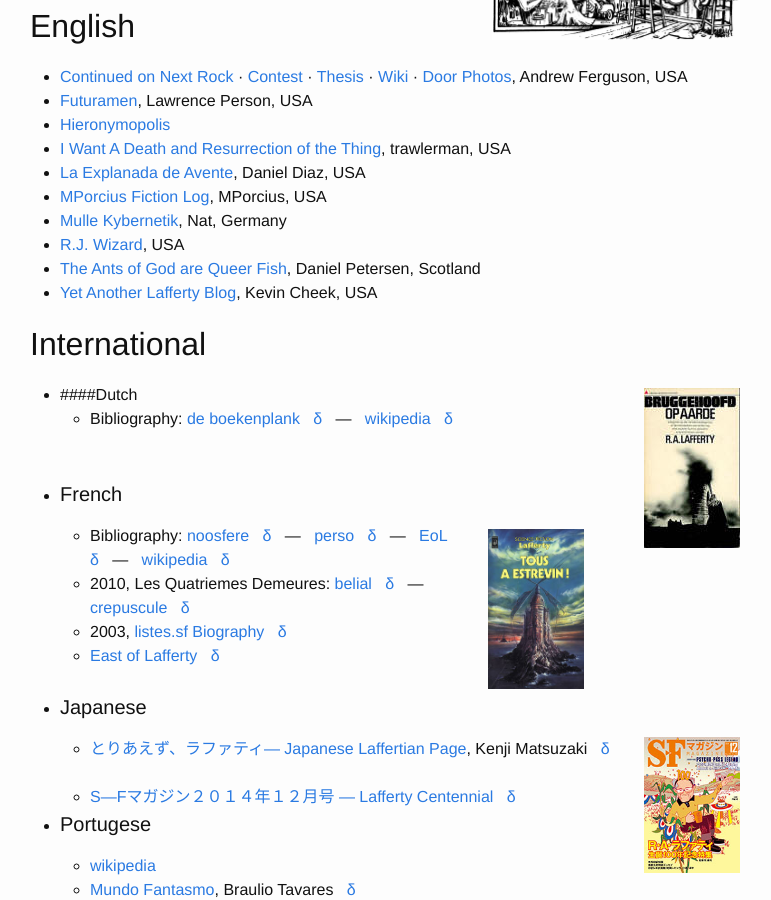
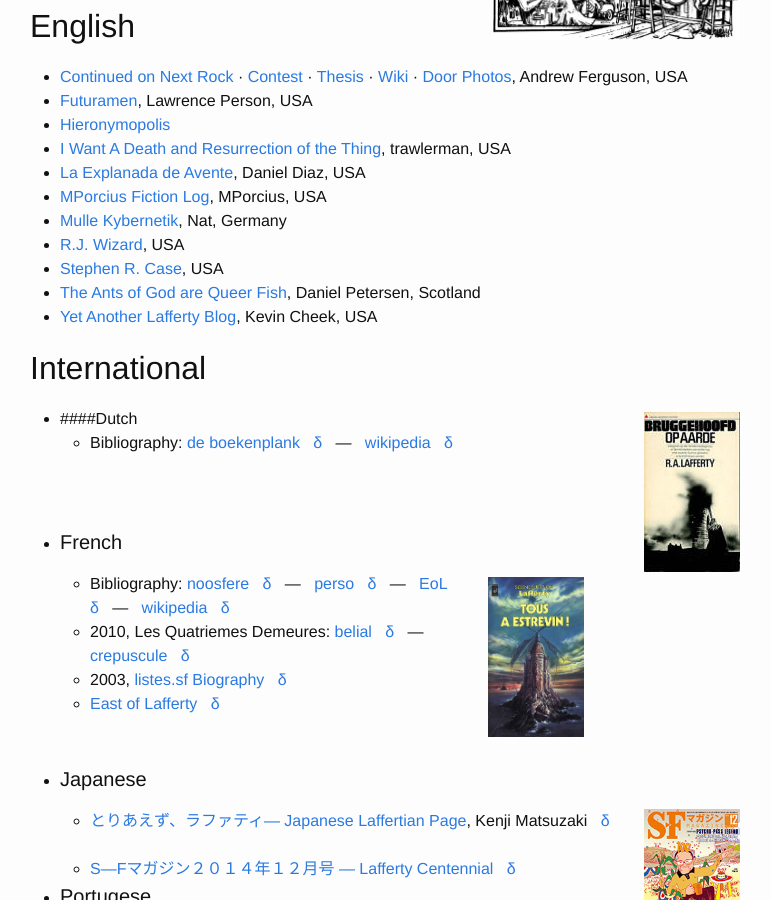
Before and after one commit to ralafferty/ralafferty.github.io, a Jekyll site: the page built from fans.md, in a window 1280 px wide and 900 px high, scrolled down 1058 px. Shown: the whole window, without its empty margins (240-1011 px from the left). Built offline with Jekyll 4.4.1, drawn with Linux system fonts in a browser that asks for light colours; nearby versions of some CDN libraries.

Commit message:
index new blog

```diff
--- a/fans.md
+++ b/fans.md
@@ -78,6 +78,7 @@ redirect_from: "/readers/"
 * [MPorcius Fiction Log](http://mporcius.blogspot.com/search/label/Lafferty), MPorcius, USA
 * [Mulle Kybernetik](http://www.mulle-kybernetik.com/RAL), Nat, Germany
 * [R.J. Wizard](http://rjwizard.wordpress.com/tag/r-a-lafferty/), USA
+* [Stephen R. Case](http://stephenrcase.wordpress.com/tag/lafferty/), USA
 * [The Ants of God are Queer Fish](http://antsofgodarequeerfish.blogspot.com), Daniel Petersen, Scotland
 * [Yet Another Lafferty Blog](http://www.yetanotherlaffertyblog.com/), Kevin Cheek, USA
 
@@ -89,7 +90,7 @@ redirect_from: "/readers/"
 
 * ####Dutch
   * Bibliography: [de boekenplank](http://www.deboekenplank.nl/naslag/aut/l/lafferty_r.htm) [&nbsp; &delta; &nbsp;](http://translate.google.com/translate?hl=en&sl=nl&u=http://www.deboekenplank.nl/naslag/aut/l/lafferty_r.htm&prev=/search%3Fq%3Dra%2Blafferty%26lr%3Dlang_nl%26hl%3Den%26as_qdr%3Dall%26tbs%3Dlr:lang_1nl) --- &nbsp; [wikipedia](http://nl.wikipedia.org/wiki/R.A._Lafferty) [&nbsp; &delta; &nbsp;](https://translate.google.com/translate?sl=nl&tl=en&js=y&prev=_t&hl=en&ie=UTF-8&u=http%3A%2F%2Fnl.wikipedia.org%2Fwiki%2FR.A._Lafferty&edit-text=)
-<br><br><br>
+<br><br><br><br>
 * #### French
 <a href="http://www.noosfere.org/icarus/livres/auteur.asp?NumAuteur=311">
   <img hspace="30" align="right" src="{{ site.baseurl }}/images/tous-a-estrevin.jpg" title="noosfere" height="160" vspace="5">
@@ -98,7 +99,7 @@ redirect_from: "/readers/"
   * 2010, Les Quatriemes Demeures: [belial](http://www.belial.fr/blog/les-quatriemes-demeures "Fourth Mansions") [&nbsp; &delta; &nbsp;](https://translate.google.com/translate?sl=fr&tl=en&js=y&prev=_t&hl=en&ie=UTF-8&u=http%3A%2F%2Fwww.belial.fr%2Fblog%2Fles-quatriemes-demeures&edit-text=) --- &nbsp; [crepuscule](http://songes-du-crepuscule.naturalforum.net/t2239-les-quatriemes-demeures-raphael-aloysius-lafferty) [&nbsp; &delta; &nbsp;](https://translate.google.com/translate?sl=fr&tl=en&js=y&prev=_t&hl=en&ie=UTF-8&u=http%3A%2F%2Fsonges-du-crepuscule.naturalforum.net%2Ft2239-les-quatriemes-demeures-raphael-aloysius-lafferty&edit-text=)
   * 2003, [listes.sf Biography](http://web.archive.org/web/20030408031523/http://perso.wanadoo.fr/listes.sf/lafferty/bio.htm) [&nbsp; &delta; &nbsp;](https://translate.google.com/translate?sl=fr&tl=en&js=y&prev=_t&hl=en&ie=UTF-8&u=http%3A%2F%2Fweb.archive.org%2Fweb%2F20030408031523%2Fhttp%3A%2F%2Fperso.wanadoo.fr%2Flistes.sf%2Flafferty%2Fbio.htm&edit-text=)
   * [East of Lafferty](http://www.eastoflafferty.com/) [&nbsp; &delta; &nbsp;](https://translate.google.com/translate?sl=fr&tl=en&js=y&prev=_t&hl=en&ie=UTF-8&u=http%3A%2F%2Fwww.eastoflafferty.com%2F&edit-text=)
-<br><br>
+<br><br><br>
 * #### Japanese
 <a href="http://ralafferty.tumblr.com/post/101900921217/hayakawa-sf-lafferty-centennial-issue">
   <img hspace="30" align="right" src="{{ site.baseurl }}/images/hayakawa-sf.jpg" title="Hayakawa SF Lafferty Centennial - 2014" width="96">
```
